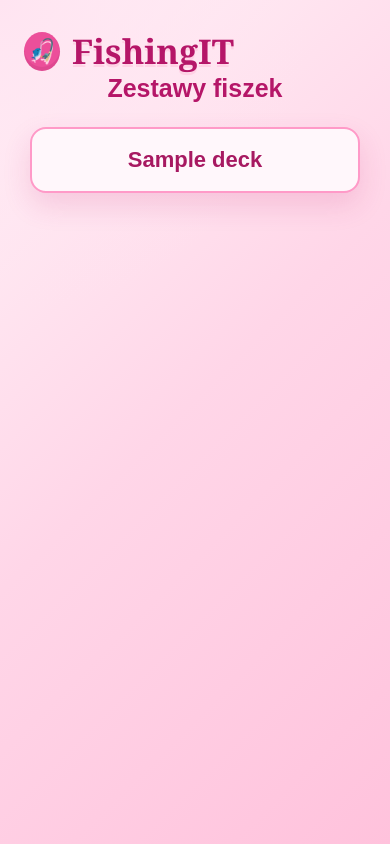
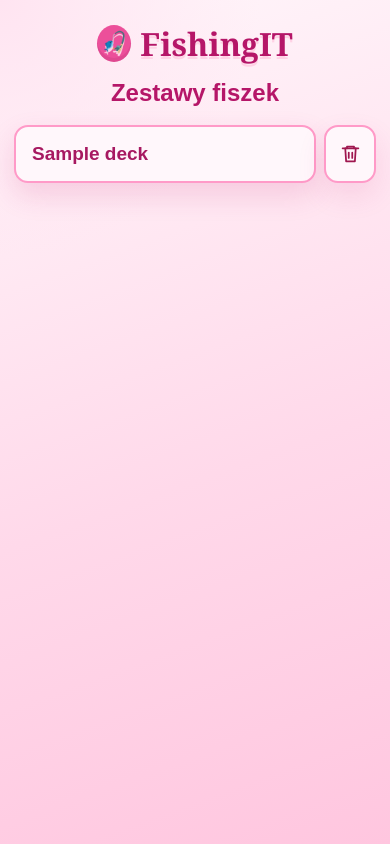
Before and after one commit to magicpaperbox/fishing-it, a Flask app: page / in a window 390 px wide. Run offline with Flask 3, Linux system fonts and the light colour scheme; tables that the repository leaves empty hold one stand-in row (values such as "Sample post").

Commit message:
deleting + mobile version

```diff
--- a/src/api.py
+++ b/src/api.py
@@ -1,4 +1,4 @@
-from flask import render_template, Blueprint, request
+from flask import render_template, Blueprint, request, redirect, url_for
 from db import get_db
 from domain import Flashcard, FlashcardStatus, Deck, normalize_deck_name
 from repository import FlashcardRepository
@@ -104,3 +104,9 @@ def update_flashcard(flashcard_id):
         "id": flashcard_id,
         "status": status
     }
+
+@main_api.route('/decks/<int:deck_id>/delete', methods=['POST'])
+def delete_deck(deck_id: int):
+    repo = get_flashcards_repo()
+    repo.delete_deck(deck_id)
+    return redirect(url_for("main.index"))
--- a/src/repository.py
+++ b/src/repository.py
@@ -87,3 +87,10 @@ class FlashcardRepository:
             WHERE id = ?
             """, (status.value, flashcard_id))
         self._db.commit()
+
+    def delete_deck(self, deck_id: int) -> None:
+        self._db.execute("""
+        DELETE FROM decks
+        WHERE id = ?
+        """, (deck_id,))
+        self._db.commit()
--- a/static/style.css
+++ b/static/style.css
@@ -10,6 +10,10 @@ body {
     background:
         radial-gradient(circle at top left, #ffe4f1 0, transparent 34%),
         linear-gradient(135deg, #fff3f8 0%, #ffd6e8 48%, #ffc2dc 100%);
+}
+
+html {
+    -webkit-text-size-adjust: 100%;
 }
 
 main {
@@ -261,19 +265,26 @@ button:active {
     margin: 0;
 }
 
-ul {
+.deck-list {
     width: 100%;
     padding: 0;
     margin: 0;
     list-style: none;
 }
 
-li {
+.deck-list-item {
+    display: flex;
+    align-items: stretch;
+    gap: 10px;
     margin-bottom: 12px;
 }
 
-li a {
-    display: block;
+.deck-link {
+    flex: 1;
+    min-width: 0;
+    display: flex;
+    align-items: center;
+    justify-content: center;
     padding: 18px 22px;
     border: 2px solid #ff9ac8;
     border-radius: 16px;
@@ -285,13 +296,57 @@ li a {
     text-decoration: none;
 }
 
-li a:hover {
+.deck-link:hover {
     background: #ffe6f1;
 }
 
+.delete-deck-form {
+    display: flex;
+    margin: 0;
+}
+
+.delete-deck-button {
+    width: 58px;
+    min-width: 58px;
+    margin: 0;
+    padding: 0;
+    border: 2px solid #ff9ac8;
+    border-radius: 16px;
+    color: #9f174f;
+    background: #fff7fb;
+    box-shadow: 0 12px 28px rgba(202, 44, 120, 0.12);
+    display: flex;
+    align-items: center;
+    justify-content: center;
+}
+
+.delete-deck-button:hover {
+    color: #ffffff;
+    background: #c92f68;
+    box-shadow: 0 12px 28px rgba(201, 47, 104, 0.22);
+}
+
+.delete-deck-icon {
+    width: 22px;
+    height: 22px;
+    fill: none;
+    stroke: currentColor;
+    stroke-width: 2;
+    stroke-linecap: round;
+    stroke-linejoin: round;
+}
+
 @media (max-width: 560px) {
+    body {
+        background:
+            radial-gradient(circle at top left, #ffe4f1 0, transparent 28%),
+            linear-gradient(160deg, #fff7fb 0%, #ffd9ea 56%, #ffc6df 100%);
+    }
+
     main {
-        padding: 28px 14px 36px;
+        width: 100%;
+        min-height: 100svh;
+        padding: 22px max(14px, env(safe-area-inset-right)) 30px max(14px, env(safe-area-inset-left));
     }
 
     h1 {
@@ -299,41 +354,133 @@ li a:hover {
     }
 
     .logo {
+        align-self: center;
         min-width: 0;
+        margin-left: 0;
+        margin-bottom: 14px;
         padding: 0;
-        font-size: 34px;
+        font-size: 32px;
     }
 
     .logo::before {
-        width: 36px;
-        height: 36px;
-        font-size: 21px;
+        width: 34px;
+        height: 34px;
+        margin-right: 9px;
+        font-size: 20px;
     }
 
     .page-title {
-        font-size: 25px;
+        margin-bottom: 18px;
+        font-size: 24px;
     }
 
     .card {
-        min-height: 260px;
-        padding: 28px;
+        min-height: 46svh;
+        padding: 28px 20px;
+        margin-bottom: 18px;
+        border-radius: 14px;
+        box-shadow: 0 14px 30px rgba(202, 44, 120, 0.18);
+    }
+
+    .card.mastered-effect::after,
+    .card.needs-practice-effect::after {
+        border-radius: 14px;
+        font-size: 72px;
     }
 
     #question {
-        font-size: 26px;
+        font-size: 25px;
+        line-height: 1.3;
+        overflow-wrap: anywhere;
     }
 
     #answer {
+        margin-top: 22px;
         font-size: 19px;
+        overflow-wrap: anywhere;
+    }
+
+    #category {
+        margin-bottom: 14px;
+        font-size: 14px;
+    }
+
+    #study-progress {
+        margin: 0 0 10px;
+        font-weight: 700;
     }
 
     button {
         width: 100%;
-        margin: 6px 0;
+        min-height: 48px;
+        margin: 5px 0;
+        padding: 13px 16px;
+        font-size: 16px;
+    }
+
+    .deck-list-item {
+        align-items: stretch;
+        gap: 8px;
+        margin-bottom: 10px;
+    }
+
+    .deck-link {
+        justify-content: flex-start;
+        min-height: 56px;
+        padding: 15px 16px;
+        border-radius: 14px;
+        font-size: 19px;
+        line-height: 1.25;
+        text-align: left;
+        overflow-wrap: anywhere;
+    }
+
+    .delete-deck-form {
+        width: auto;
+    }
+
+    .delete-deck-button {
+        width: 52px;
+        min-width: 52px;
+        min-height: 52px;
+        margin: 0;
+        border-radius: 14px;
+    }
+
+    .delete-deck-icon {
+        width: 21px;
+        height: 21px;
     }
 
     .card-actions {
         width: 100%;
-        gap: 0;
+        gap: 8px;
+        margin-top: 6px;
+    }
+
+    .card-actions button {
+        flex: 1 1 100%;
+    }
+
+    #summary {
+        margin-top: 18px;
+        padding: 24px 18px;
+        border-radius: 14px;
+    }
+
+    #summary h2 {
+        font-size: 25px;
+    }
+
+    #summary-chart {
+        width: 150px;
+        height: 150px;
+        margin: 16px auto;
+    }
+
+    .chart-legend {
+        gap: 10px;
+        margin: 14px 0 18px;
+        font-size: 14px;
     }
 }
--- a/templates/deck.html
+++ b/templates/deck.html
@@ -2,6 +2,7 @@
 <html lang="pl">
 <head>
     <meta charset="UTF-8">
+    <meta name="viewport" content="width=device-width, initial-scale=1">
     <title>FishingIT</title>
     <link rel="stylesheet" href="{{ url_for('static', filename='style.css') }}">
 </head>
--- a/templates/index.html
+++ b/templates/index.html
@@ -2,6 +2,7 @@
 <html lang="pl">
 <head>
     <meta charset="UTF-8">
+    <meta name="viewport" content="width=device-width, initial-scale=1">
     <title>Fiszki</title>
     <link rel="stylesheet" href="{{ url_for('static', filename='style.css') }}">
 </head>
@@ -10,12 +11,28 @@
     <a href="/" class="logo">FishingIT</a>
     <h2 class="page-title">Zestawy fiszek</h2>
 
-<ul>
+    <ul class="deck-list">
         {% for deck in decks %}
-        <li>
-            <a href="/decks/{{ deck.id }}">
+            <li class="deck-list-item">
+                <a class="deck-link" href="/decks/{{ deck.id }}">
                     {{ deck.name }}
                 </a>
+                <form
+                    class="delete-deck-form"
+                    method="post"
+                    action="{{ url_for('main.delete_deck', deck_id=deck.id) }}"
+                    onsubmit="return confirm('Czy na pewno chcesz usun\u0105\u0107 ten zestaw fiszek?');"
+                >
+                    <button class="delete-deck-button" type="submit" aria-label="Usu&#324; zestaw" title="Usu&#324; zestaw">
+                        <svg class="delete-deck-icon" aria-hidden="true" viewBox="0 0 24 24" focusable="false">
+                            <path d="M3 6h18"></path>
+                            <path d="M8 6V4h8v2"></path>
+                            <path d="M6 6l1 15h10l1-15"></path>
+                            <path d="M10 11v6"></path>
+                            <path d="M14 11v6"></path>
+                        </svg>
+                    </button>
+                </form>
             </li>
         {% endfor %}
     </ul>
```
Lines whose indentation alone changed are shown as unchanged.
